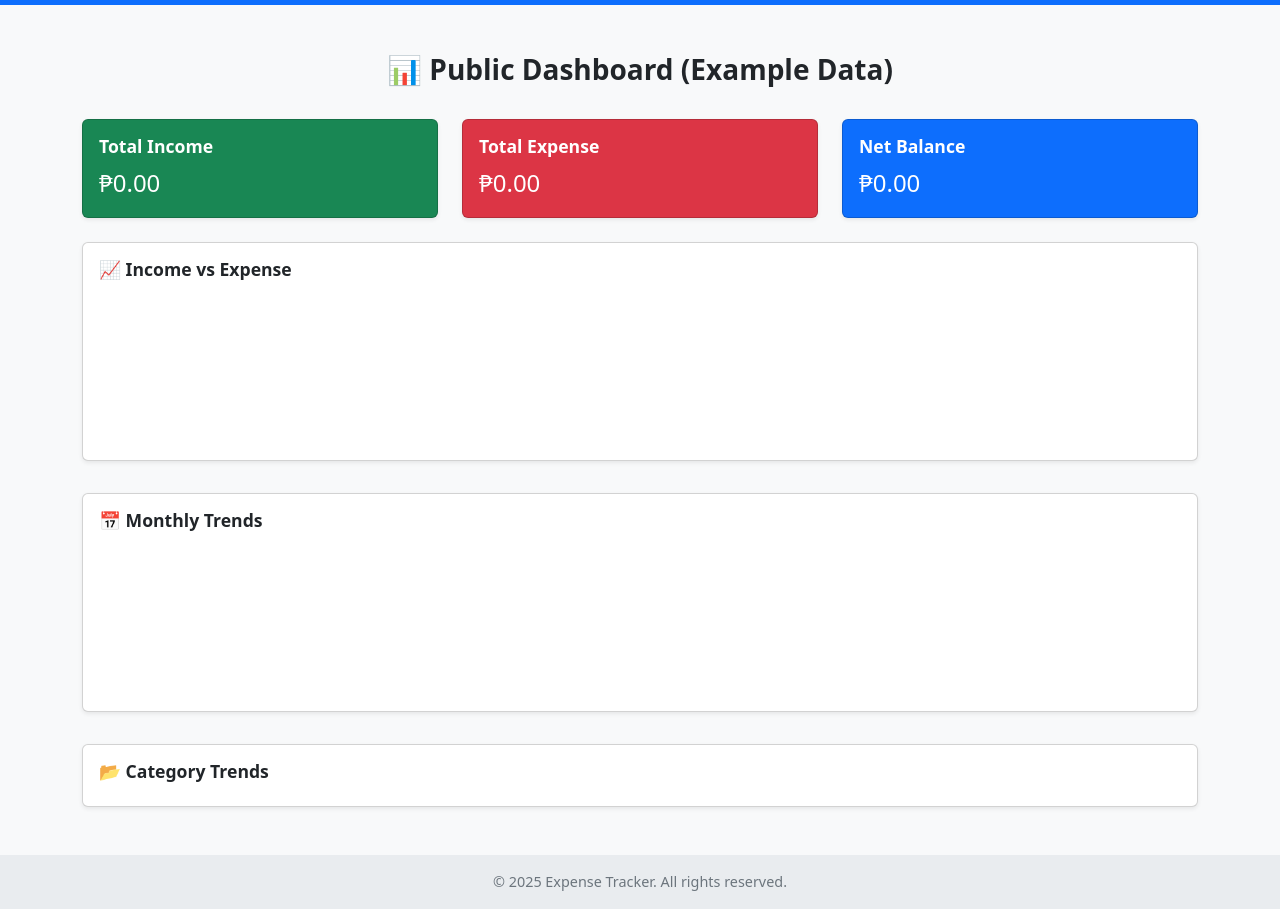
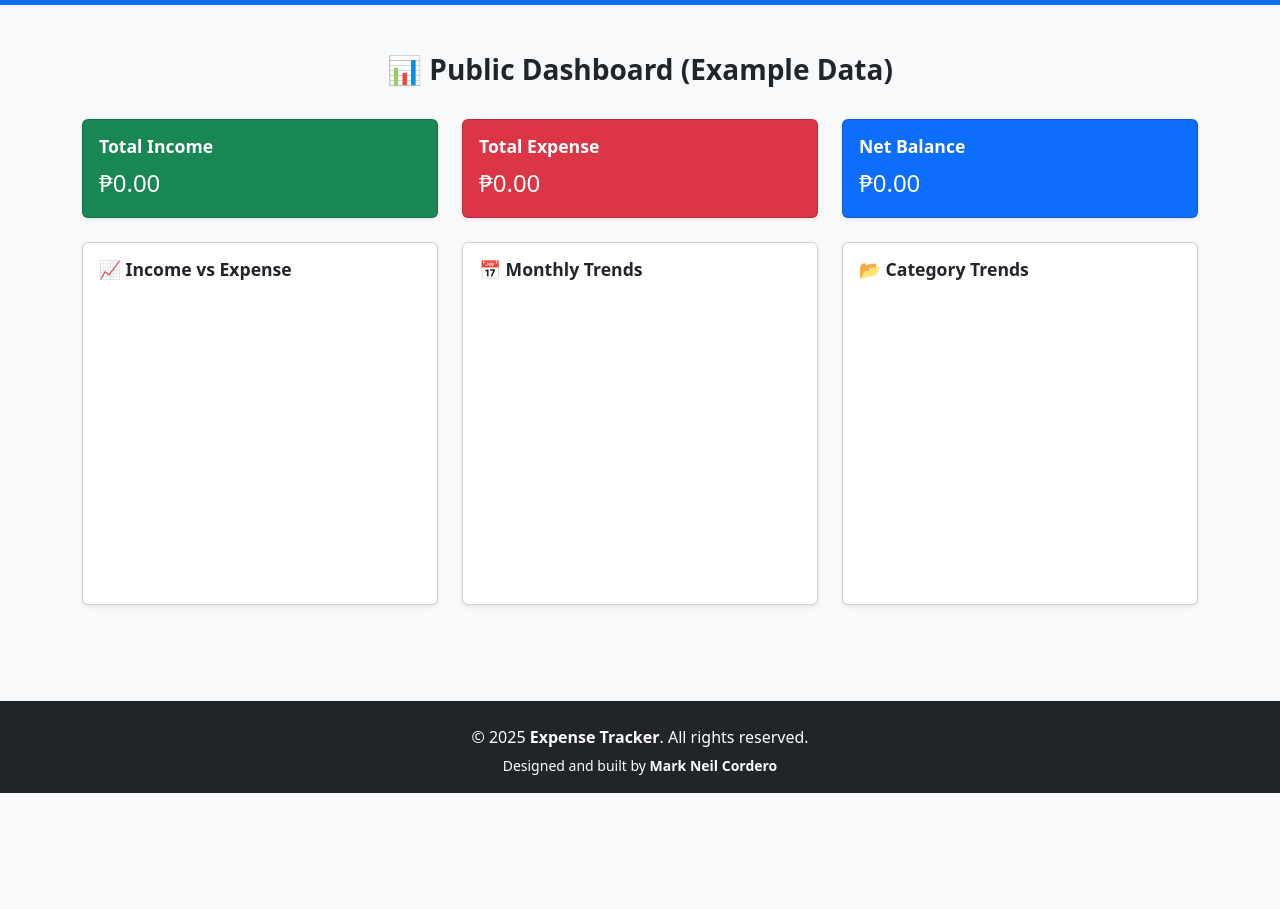
Before and after one commit to markneilcordero/jquery-expense-tracker, a plain HTML site: page index.html in a window 1280 px wide. Shown: the part 51-960 px from the top of the page. After the commit the page ends 844 px from the top, so only its background shows below. Drawn offline with nearby package versions, Linux system fonts and the light colour scheme.

Commit message:
Update index.html UI Design

```diff
--- a/index.html
+++ b/index.html
@@ -4,31 +4,36 @@
   <meta charset="UTF-8" />
   <meta name="viewport" content="width=device-width, initial-scale=1" />
   <title>Public Dashboard - Expense Tracker</title>
-    <link
-      href="https://cdn.jsdelivr.net/npm/bootstrap@5.3.3/dist/css/bootstrap.min.css"
-      rel="stylesheet"
-    />
+  <link href="https://cdn.jsdelivr.net/npm/bootstrap@5.3.3/dist/css/bootstrap.min.css" rel="stylesheet" />
   <script src="https://code.jquery.com/jquery-3.7.1.min.js"></script>
   <script src="https://cdn.jsdelivr.net/npm/chart.js"></script>
   <style>
     body {
       background-color: #f8f9fa;
     }
+
     .chart-card {
       margin-bottom: 2rem;
     }
-      .footer {
-        padding: 1rem 0;
-        background-color: #e9ecef;
-        text-align: center;
-        font-size: 0.9rem;
-        color: #6c757d;
+
+    .chart-wrapper {
+      max-width: 100%;
+      overflow-x: auto;
+      display: flex;
+      justify-content: center;
     }
+
+    .chart-canvas {
+      max-width: 600px;
+      width: 100%;
+    }
+
     .dashboard-title {
       font-weight: bold;
       text-align: center;
       margin-bottom: 2rem;
     }
+
     .card-title {
       font-weight: 600;
       font-size: 1.1rem;
@@ -36,6 +41,7 @@
   </style>
 </head>
 <body>
+  <div class="d-flex flex-column min-vh-100">
     <!-- Navbar -->
     <nav class="navbar navbar-expand-lg navbar-dark bg-primary">
       <div class="container">
@@ -47,10 +53,11 @@
       </div>
     </nav>
 
-    <!-- Dashboard Content -->
-    <div class="container my-5">
+    <!-- Main Content -->
+    <div class="container my-5 flex-grow-1">
       <h3 class="dashboard-title">📊 Public Dashboard (Example Data)</h3>
 
+      <!-- Summary Cards -->
       <div class="row g-4 mb-4">
         <div class="col-md-4">
           <div class="card text-white bg-success shadow-sm">
@@ -78,42 +85,56 @@
         </div>
       </div>
 
-      <!-- Income vs Expense Chart -->
-      <div class="card chart-card shadow-sm">
+      <!-- Charts Section -->
+      <div class="row g-4">
+        <!-- Income vs Expense -->
+        <div class="col-md-4">
+          <div class="card chart-card shadow-sm h-100">
             <div class="card-body">
               <h5 class="card-title">📈 Income vs Expense</h5>
-          <canvas id="incomeExpenseChart"></canvas>
+              <div class="chart-wrapper">
+                <canvas id="incomeExpenseChart" class="chart-canvas" height="250"></canvas>
+              </div>
+            </div>
           </div>
         </div>
 
         <!-- Monthly Trends -->
-      <div class="card chart-card shadow-sm">
+        <div class="col-md-4">
+          <div class="card chart-card shadow-sm h-100">
             <div class="card-body">
               <h5 class="card-title">📅 Monthly Trends</h5>
-          <canvas id="monthlyTrendsChart"></canvas>
+              <div class="chart-wrapper">
+                <canvas id="monthlyTrendsChart" class="chart-canvas" height="250"></canvas>
+              </div>
+            </div>
           </div>
         </div>
 
         <!-- Category Trends -->
-      <div class="card chart-card shadow-sm">
+        <div class="col-md-4">
+          <div class="card chart-card shadow-sm h-100">
             <div class="card-body">
               <h5 class="card-title">📂 Category Trends</h5>
               <div id="categoryTrendCharts"></div>
             </div>
           </div>
         </div>
+      </div>
+    </div>
 
     <!-- Footer -->
-    <footer class="footer">
-      <div class="container">
-        <span>© 2025 Expense Tracker. All rights reserved.</span>
+    <div id="footerContainer"></div>
   </div>
-    </footer>
 
-    <!-- Scripts -->
+  <!-- Script to load footer.html -->
   <script>
-      const API_BASE =
-        "https://markneilcordero.com/jquery-expense-tracker/public/api";
+    $("#footerContainer").load("footer.html");
+  </script>
+
+  <!-- Dashboard Scripts -->
+  <script>
+    const API_BASE = "https://markneilcordero.com/jquery-expense-tracker/public/api";
     let totalIncome = 0;
     let totalExpense = 0;
 
@@ -123,32 +144,24 @@
     }
 
     function renderCharts(income, expense, trends) {
-        new Chart(
-          document.getElementById("incomeExpenseChart").getContext("2d"),
-          {
+      new Chart(document.getElementById("incomeExpenseChart").getContext("2d"), {
         type: "bar",
         data: {
           labels: ["Income", "Expense"],
-              datasets: [
-                {
+          datasets: [{
             label: "Amount (₱)",
             data: [income, expense],
             backgroundColor: ["#198754", "#dc3545"],
-                },
-              ],
+          }]
         },
         options: {
           responsive: true,
-              scales: {
-                y: { beginAtZero: true },
-              },
-            },
+          maintainAspectRatio: false,
+          scales: { y: { beginAtZero: true } }
         }
-        );
+      });
 
-        new Chart(
-          document.getElementById("monthlyTrendsChart").getContext("2d"),
-          {
+      new Chart(document.getElementById("monthlyTrendsChart").getContext("2d"), {
         type: "line",
         data: {
           labels: trends.labels,
@@ -159,7 +172,7 @@
               borderColor: "#198754",
               backgroundColor: "rgba(25,135,84,0.2)",
               fill: true,
-                  tension: 0.4,
+              tension: 0.4
             },
             {
               label: "Expense",
@@ -167,18 +180,16 @@
               borderColor: "#dc3545",
               backgroundColor: "rgba(220,53,69,0.2)",
               fill: true,
-                  tension: 0.4,
-                },
-              ],
+              tension: 0.4
+            }
+          ]
         },
         options: {
           responsive: true,
-              scales: {
-                y: { beginAtZero: true },
-              },
-            },
+          maintainAspectRatio: false,
+          scales: { y: { beginAtZero: true } }
         }
-        );
+      });
     }
 
     function loadCategoryTrends() {
@@ -194,36 +205,33 @@
             container.append(`
               <div class="mb-4">
                 <h6 class="mb-2">${dataset.label}</h6>
-                  <canvas id="${canvasId}" height="100"></canvas>
+                <div class="chart-wrapper">
+                  <canvas id="${canvasId}" class="chart-canvas" height="100"></canvas>
+                </div>
               </div>
             `);
             new Chart(document.getElementById(canvasId).getContext("2d"), {
               type: "line",
               data: {
                 labels: res.labels,
-                  datasets: [
-                    {
+                datasets: [{
                   label: dataset.label,
                   data: dataset.data,
                   borderColor: "#0d6efd",
                   backgroundColor: "rgba(13,110,253,0.2)",
                   fill: true,
-                      tension: 0.4,
-                    },
-                  ],
+                  tension: 0.4
+                }]
               },
               options: {
                 responsive: true,
-                  scales: {
-                    y: { beginAtZero: true },
-                  },
-                },
+                maintainAspectRatio: false,
+                scales: { y: { beginAtZero: true } }
+              }
             });
           });
         },
-          error: function () {
-            console.error("Failed to load public category trends.");
-          },
+        error: () => console.error("Failed to load public category trends.")
       });
     }
 
@@ -249,14 +257,14 @@
             },
             error: function () {
               console.error("Failed to load public monthly trends.");
-              },
+            }
           });
 
           loadCategoryTrends();
         },
         error: function () {
           console.error("Failed to load public summary.");
-          },
+        }
       });
     });
   </script>
```
Lines whose indentation alone changed are shown as unchanged.
